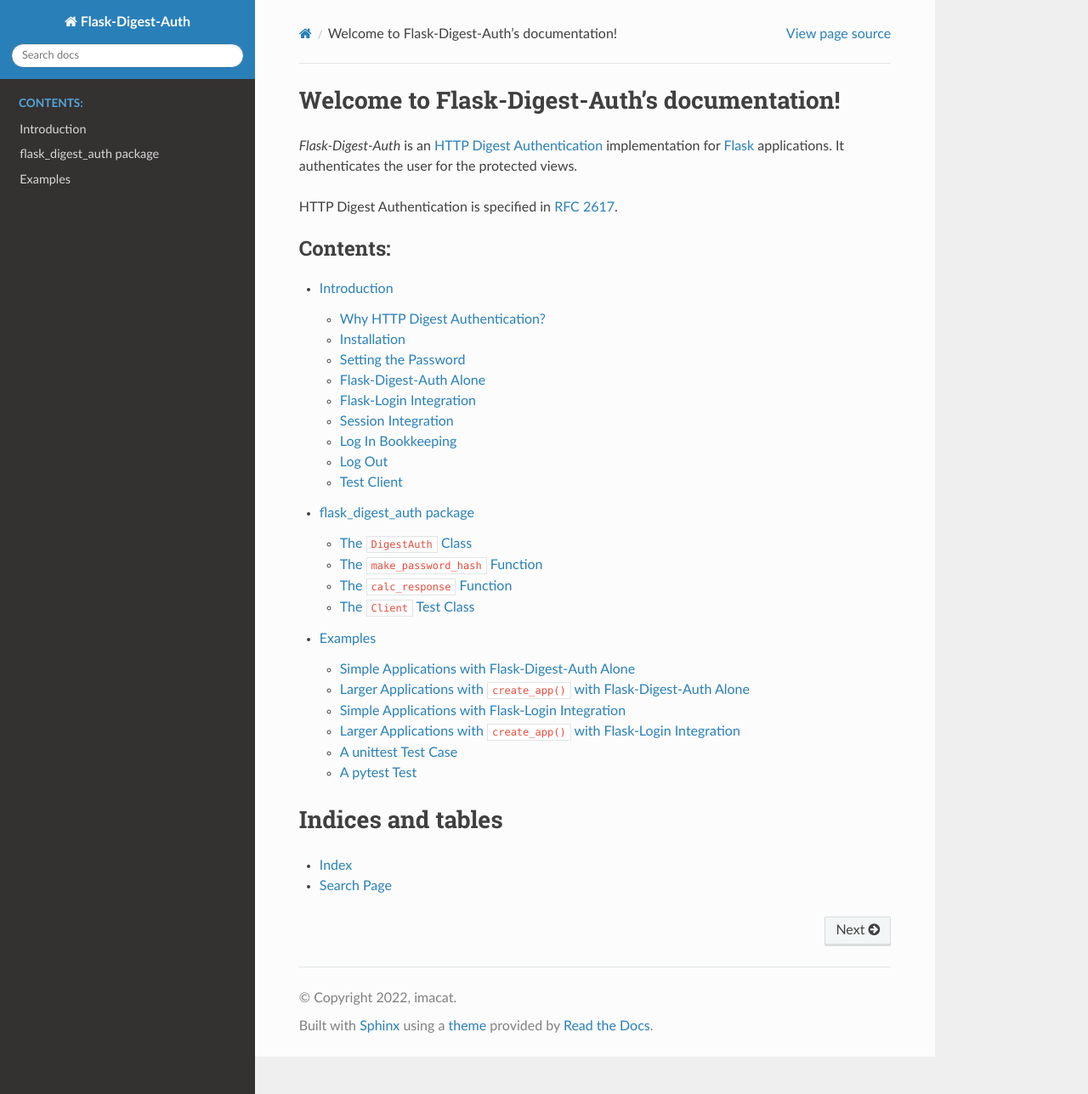
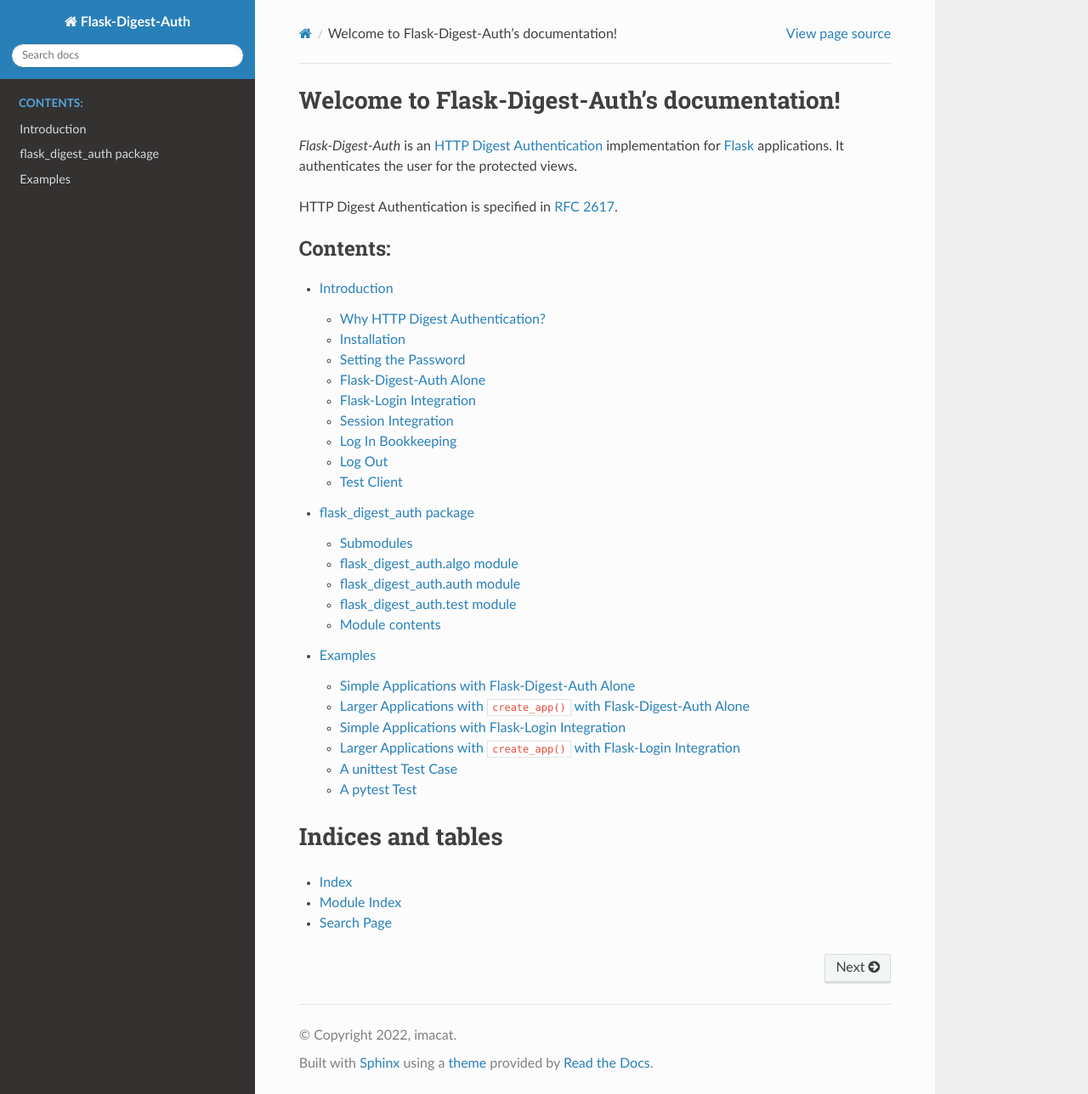
Before and after one commit to imacat/flask-digestauth, a Sphinx documentation site: the page built from docs/source/index.rst, in a window 1280 px wide and 1288 px high. Shown: the whole window at 85% size. Built offline with Sphinx 7.4.7 and the Read the Docs theme 2.0.0, drawn with Linux system fonts in a browser that asks for light colours.

Commit message:
Replaced the manually-added package content with the automatically-generated package content, and added the modules list to the documentation.

```diff
--- a/docs/source/flask_digest_auth.rst
+++ b/docs/source/flask_digest_auth.rst
@@ -1,24 +1,37 @@
 flask\_digest\_auth package
 ===========================
 
-The ``DigestAuth`` Class
-------------------------
-.. autoclass:: flask_digest_auth.DigestAuth
-    :members:
-    :undoc-members:
-    :show-inheritance:
+Submodules
+----------
 
-The ``make_password_hash`` Function
------------------------------------
-.. autofunction:: flask_digest_auth.make_password_hash
+flask\_digest\_auth.algo module
+-------------------------------
 
-The ``calc_response`` Function
-------------------------------
-.. autofunction:: flask_digest_auth.calc_response
+.. automodule:: flask_digest_auth.algo
+   :members:
+   :undoc-members:
+   :show-inheritance:
 
-The ``Client`` Test Class
--------------------------
-.. autoclass:: flask_digest_auth.Client
-    :members:
-    :undoc-members:
-    :show-inheritance:
+flask\_digest\_auth.auth module
+-------------------------------
+
+.. automodule:: flask_digest_auth.auth
+   :members:
+   :undoc-members:
+   :show-inheritance:
+
+flask\_digest\_auth.test module
+-------------------------------
+
+.. automodule:: flask_digest_auth.test
+   :members:
+   :undoc-members:
+   :show-inheritance:
+
+Module contents
+---------------
+
+.. automodule:: flask_digest_auth
+   :members:
+   :undoc-members:
+   :show-inheritance:
--- a/docs/source/index.rst
+++ b/docs/source/index.rst
@@ -26,6 +26,7 @@
 ==================
 
 * :ref:`genindex`
+* :ref:`modindex`
 * :ref:`search`
 
 .. _HTTP Digest Authentication: https://en.wikipedia.org/wiki/Digest_access_authentication
--- a/docs/source/intro.rst
+++ b/docs/source/intro.rst
@@ -63,7 +63,7 @@
 you need to ask their password, to generate and store the new password
 hash.
 
-See :meth:`flask_digest_auth.make_password_hash`.
+See :func:`flask_digest_auth.algo.make_password_hash`.
 
 
 Flask-Digest-Auth Alone
@@ -118,7 +118,7 @@
     def on_login(user: User) -> None:
         user.visits = user.visits + 1
 
-See :meth:`flask_digest_auth.DigestAuth.register_on_login`.
+See :meth:`flask_digest_auth.auth.DigestAuth.register_on_login`.
 
 
 Log Out
@@ -127,7 +127,7 @@
 Flask-Digest-Auth supports log out.  The user will be prompted for the
 new username and password.
 
-See :meth:`flask_digest_auth.DigestAuth.logout`.
+See :meth:`flask_digest_auth.auth.DigestAuth.logout`.
 
 
 Test Client
--- /dev/null
+++ b/docs/source/modules.rst
@@ -0,0 +1,7 @@
+src
+===
+
+.. toctree::
+   :maxdepth: 4
+
+   flask_digest_auth
```
Also changed, not shown: other parts of docs/source/intro.rst (+1 -1 lines).
